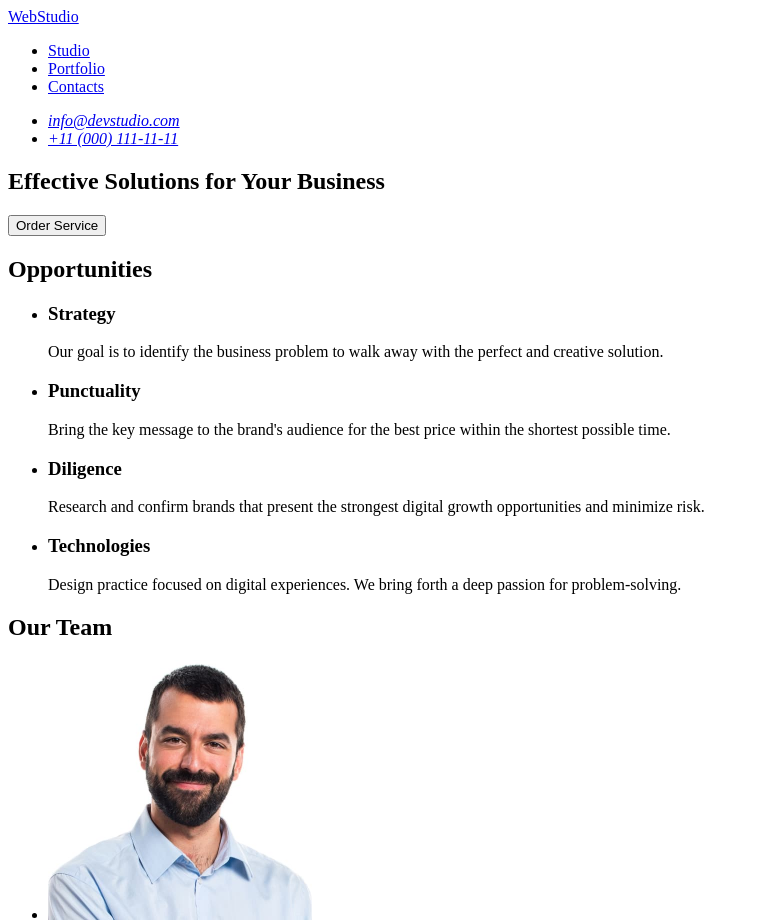
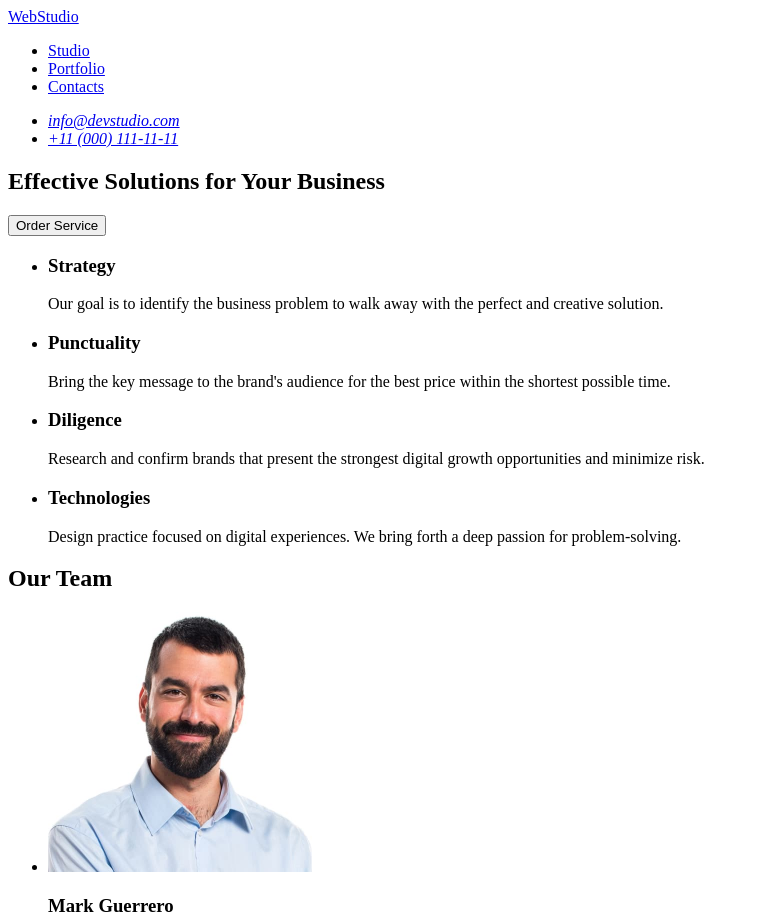
Before and after one commit to OlhaRoman10/goit-markup-hw-01, a plain HTML site: page index.html in a window 1280 px wide. Shown: the top 923 px of the page, without its empty margins (0-759 px from the left). Drawn offline with Linux system fonts and the light colour scheme.

Commit message:
hidden h2

```diff
--- a/index.html
+++ b/index.html
@@ -31,7 +31,7 @@
       </section>
       <!-- Strengths -->
       <section>
-        <h2>Opportunities</h2>
+        <h2 hidden>Opportunities</h2>
         <ul>
           <li>
             <h3>Strategy</h3>
```
